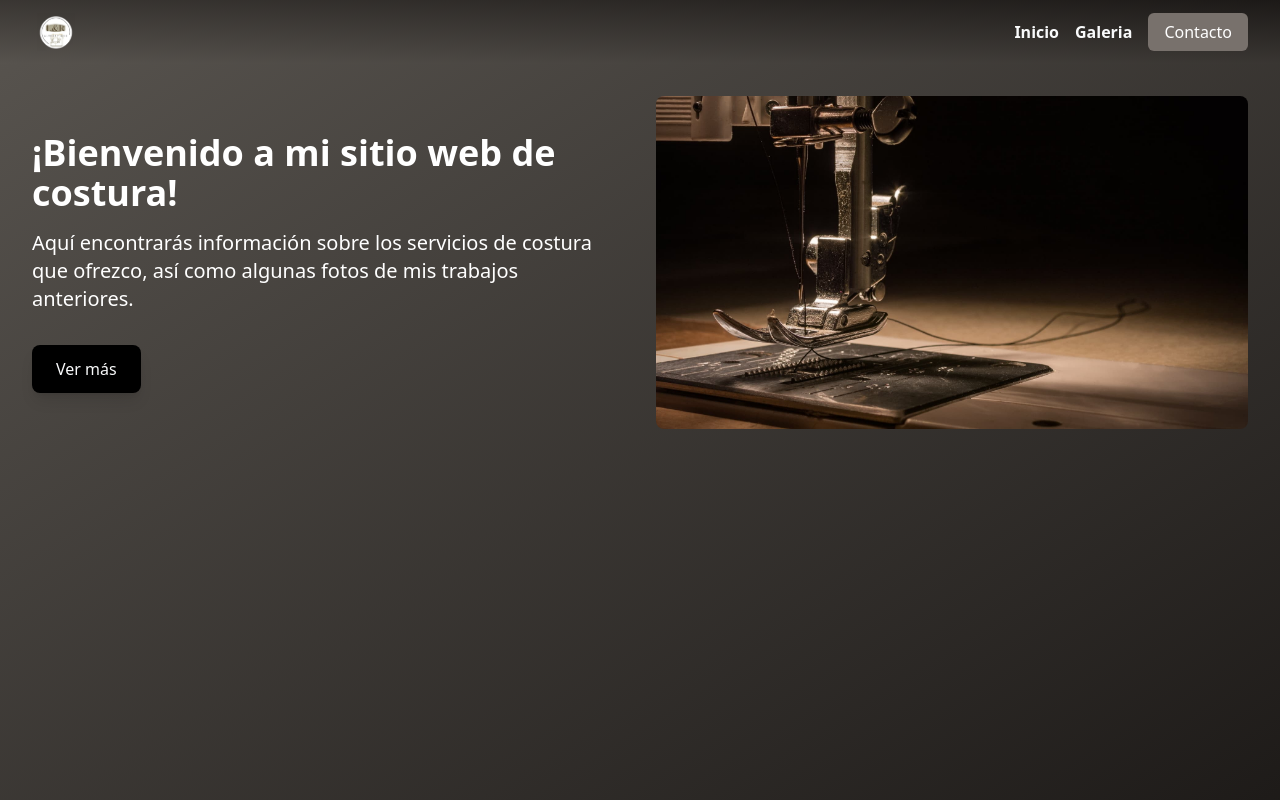
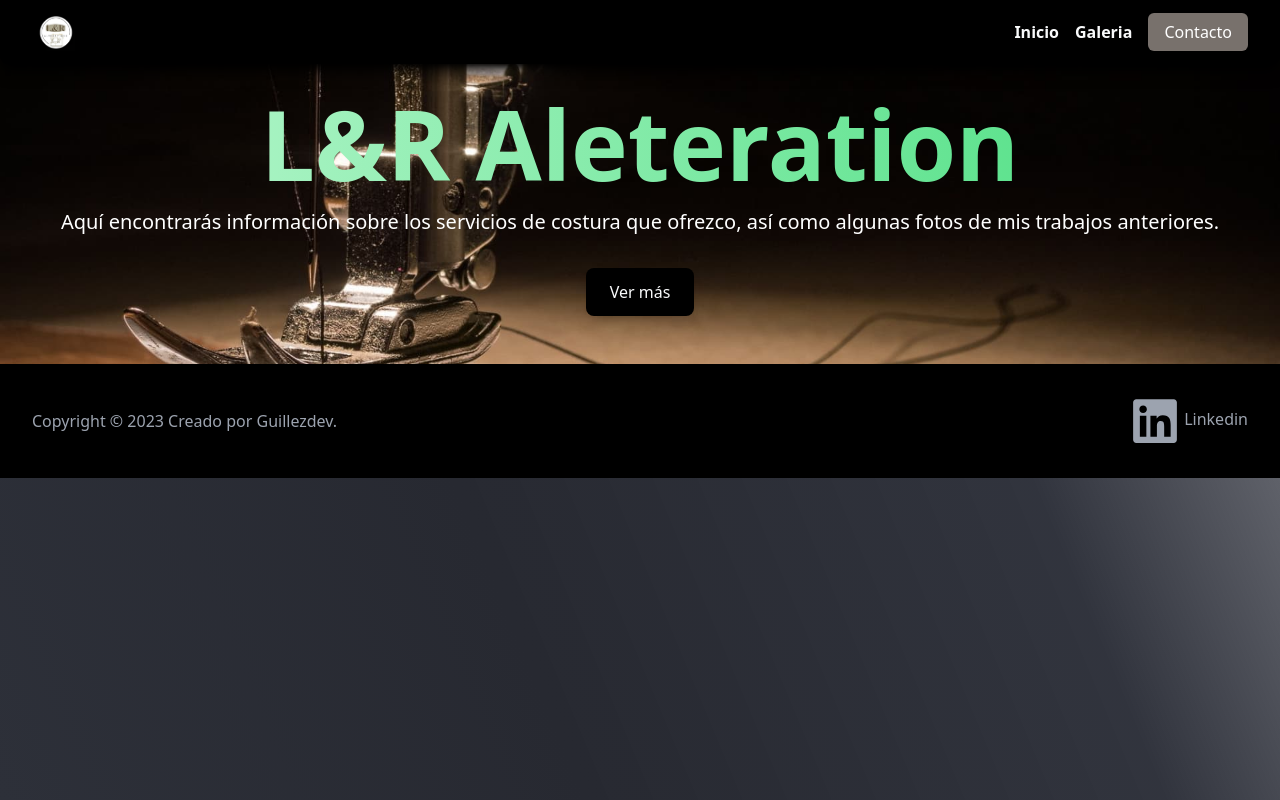
Before and after one commit to guillezdev/Costura-Alteraciones, a Next.js app: page / in a window 1280 px wide. Shown: the top 800 px of the page. Built offline with nearby package versions, Linux system fonts and the light colour scheme.

Commit message:
Modify background

```diff
--- a/app/globals.css
+++ b/app/globals.css
@@ -1,6 +1,25 @@
 @tailwind base;
 @tailwind components;
 @tailwind utilities;
+
+
+.bg-gradientedown {
+  background: url(../public/bgimage.jpg);
+  background-repeat: no-repeat;
+  background-size: cover;
+  background-position: center;
+}
+
+.bg-gradientedown::before {
+  content: "";
+  background: linear-gradient(67.32deg, #2D3039 0%, #272931 36.36%, rgba(38, 41, 51, 0.95) 72.19%, rgba(46, 49, 61, 0.59) 100%);
+  height: 100%;
+  width: 100%;
+  z-index: -10;
+  position: fixed;
+  background-attachment: fixed;
+}
+
 
 /*btn-menu*/
 input[type = "checkbox"] {
--- a/app/page.jsx
+++ b/app/page.jsx
@@ -5,12 +5,11 @@ import bgimage from "../public/bgimage.jpg";
 export function Homepage() {
   return (
     <>
-      <header className="min-h-screen bg-gradient-to-br from-stone-600 to-stone-900 text-white">
-        <div className="container mx-auto py-12 px-4 sm:px-6 lg:px-8">
-          <div className="grid grid-cols-1 md:grid-cols-2 gap-8 items-center">
+      <header className="text-white  bg-gradientedown" >
+        <div className="container text-center mx-auto py-12 px-4 sm:px-6 lg:px-8">
             <div>
-              <h1 className="text-4xl font-bold mb-4">
-                ¡Bienvenido a mi sitio web de costura!
+              <h1 className="text-8xl bg-clip-text text-transparent bg-gradient-to-r text-shadow-md shadow-teal-500 from-green-200 to-green-400 font-bold mb-4">
+                L&R Aleteration
               </h1>
               <p className="text-xl mb-8">
                 Aquí encontrarás información sobre los servicios de costura que
@@ -23,15 +22,7 @@ export function Homepage() {
                 Ver más
               </a>
             </div>
-            <div>
-              <Image
-                className="w-full h-full rounded-lg border-none"
-                src={bgimage}
-                alt="Costura"
-              />
-            </div>
           </div>
-        </div>
       </header>
     </>
   );
--- a/components/Footer.jsx
+++ b/components/Footer.jsx
@@ -4,7 +4,7 @@ import { FaLinkedin } from 'react-icons/fa';
 
 function Footer() {
   return (
-    <footer className="bg-gray-800 text-white py-8">
+    <footer className="bg-black text-white py-8">
       <div className="max-w-7xl mx-auto px-4 sm:px-6 lg:px-8">
         <div className="flex justify-between items-center">
           <p className="text-gray-400">Copyright © 2023 Creado por Guillezdev.</p>
--- a/components/NavBar.jsx
+++ b/components/NavBar.jsx
@@ -7,27 +7,14 @@ import Link from "next/link";
 import Image from "next/image";
 
 export const NavBar = () => {
-  const [isMobile, setIsMobile] = useState(false);
   const [isOpen, setIsOpen] = useState(false);
   const checkboxRef = useRef(null);
-
-  useEffect(() => {
-    const handleResize = () => {
-      const width = window.innerWidth;
-      setIsMobile(width < 640);
-    };
-
-    handleResize();
-    window.addEventListener("resize", handleResize);
-
-    return () => window.removeEventListener("resize", handleResize);
-  }, []);
 
   return (
     <>
       <div className="h-12"></div>
       <nav
-        className={` fixed top-0 left-0 right-0 z-50  bg-gradient-to-tr from-stone-600 to-stone-900 text-white`}
+        className={`fixed top-0 left-0 right-0 z-50 shadow-lg shadow-black rounded-b-lg bg-black text-white`}
       >
         <div className="container mx-auto py-2 px-6 md:px-8">
           <div className="flex justify-between items-center">
@@ -66,7 +53,7 @@ export const NavBar = () => {
               </ul>
             </div>
             <div className="md:hidden">
-              <label className="bar scale-50" htmlFor="check" for="check">
+              <label className="bar scale-50" htmlfor="check" for="check">
                 <input
                   type="checkbox"
                   ref={checkboxRef}
```
